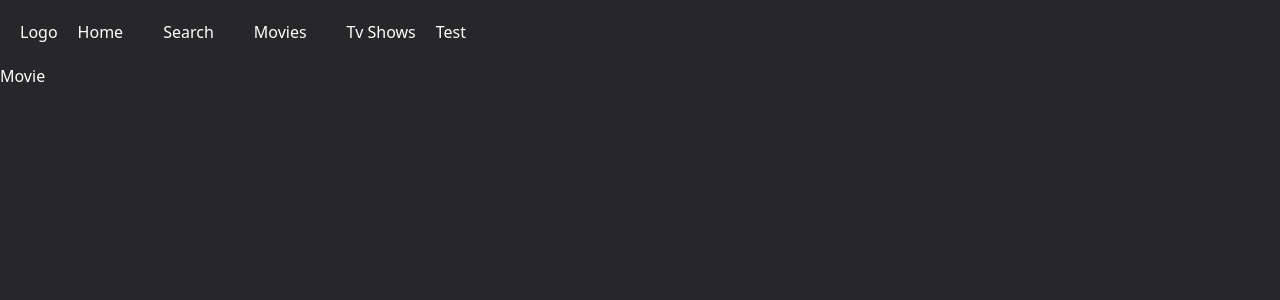
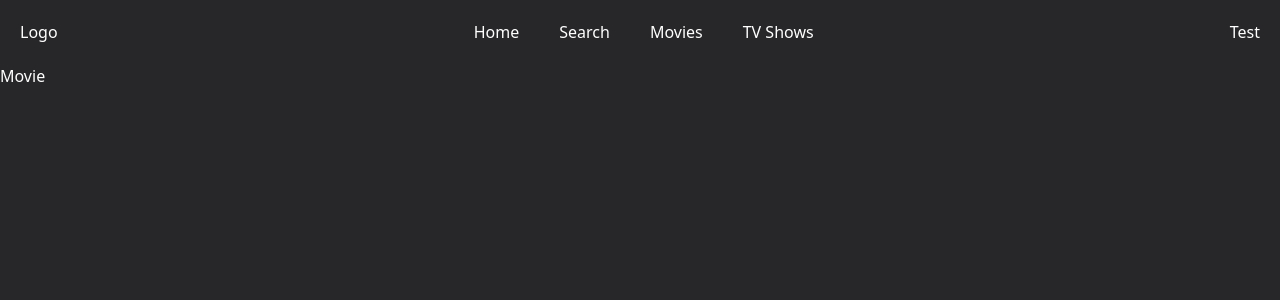
Before and after one commit to ctola91/vue-movies, a Vue app: page /movies/1 in a window 1280 px wide. Shown: the top 300 px of the page. Built offline with nearby package versions, Linux system fonts and the light colour scheme; no server answers.

Commit message:
add styles fpr responsive

```diff
--- a/src/components/layout/MovieHeader.vue
+++ b/src/components/layout/MovieHeader.vue
@@ -1,28 +1,68 @@
-<script lang="ts" setup></script>
+<script lang="ts" setup>
+import { ref } from "vue";
+
+const showMenu = ref<boolean>(false);
+
+const toggleMenu = () => {
+  showMenu.value = !showMenu.value;
+};
+</script>
 <template>
   <header class="movie-header">
     <div class="main-logo">Logo</div>
-    <div class="main-menu">
+    <div class="mobile-menu">
+      <button class="mobile-menu-button" @click="toggleMenu">
+        <font-awesome-icon icon="fa-solid fa-bars" v-show="!showMenu" />
+        <font-awesome-icon icon="fa-solid fa-xmark" v-show="showMenu" />
+      </button>
+    </div>
+    <div class="main-menu" :class="{ active: showMenu }">
       <ul class="main-menu-nav">
-        <li>Home</li>
-        <li>Search</li>
-        <li>Movies</li>
-        <li>Tv Shows</li>
+        <li><RouterLink to="/">Home</RouterLink></li>
+        <li><RouterLink to="/">Search</RouterLink></li>
+        <li><RouterLink to="/">Movies</RouterLink></li>
+        <li><RouterLink to="/">TV Shows</RouterLink></li>
       </ul>
     </div>
-    <div class="main-options">
-        Test
-    </div>
+    <div class="main-options">Test</div>
+
   </header>
 </template>
 <style>
 .movie-header {
-  @apply w-full p-5 flex flex-row;
+  @apply w-full p-5 flex flex-row flex-wrap justify-between;
+}
+.main-menu {
+  @apply hidden sm:flex;
+}
+.main-menu.active {
+  @apply block w-full;
+}
+.main-menu.active .main-menu-nav {
+  @apply w-full;
 }
 .main-menu-nav {
-  @apply flex;
+  @apply flex flex-wrap;
+}
+.main-menu.active .main-menu-nav li {
+  @apply w-full flex justify-center p-2;
+}
+.main-menu.active .main-menu-nav li a {
+  @apply hover:text-gray-500;
 }
 .main-menu-nav li {
   @apply px-5;
 }
+.main-options {
+  @apply hidden sm:flex;
+}
+.mobile-menu {
+  @apply flex sm:hidden;
+}
+.mobile-menu-button {
+  @apply outline-none;
+}
+.mobile-menu-button svg {
+  @apply text-white hover:text-gray-500 w-6 h-6;
+}
 </style>
--- a/src/main.ts
+++ b/src/main.ts
@@ -7,9 +7,9 @@ import { library } from '@fortawesome/fontawesome-svg-core'
 import { FontAwesomeIcon } from '@fortawesome/vue-fontawesome'
 
 /* import specific icons */
-import { faFilm, faTv } from '@fortawesome/free-solid-svg-icons'
+import { faFilm, faTv, faBars, faXmark } from '@fortawesome/free-solid-svg-icons'
 
-library.add(faFilm, faTv)
+library.add(faFilm, faTv, faBars, faXmark)
 
 import App from './App.vue'
 import router from './router'
```
